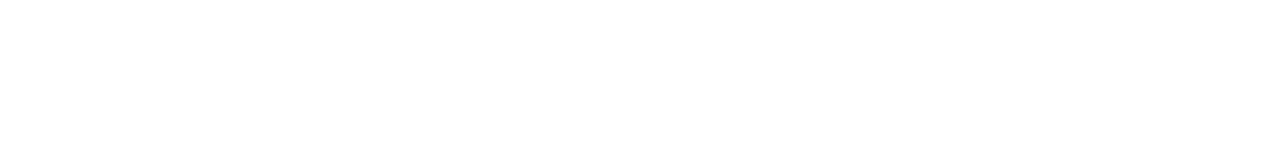
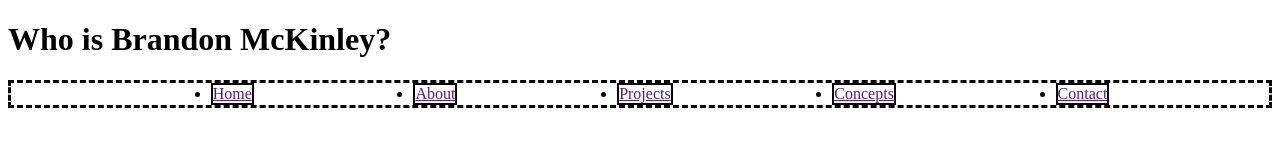
Before and after one commit to McKinley116/mckinley116.github.io, a plain HTML site: page index.html in a window 1280 px wide. Drawn offline with Linux system fonts and the light colour scheme.

Commit message:
start of portfolio page coding

```diff
--- a/index.html
+++ b/index.html
@@ -4,9 +4,22 @@
     <meta charset="UTF-8">
     <meta http-equiv="X-UA-Compatible" content="IE=edge">
     <meta name="viewport" content="width=device-width, initial-scale=1.0">
-    <title>Document</title>
+    <link rel="stylesheet" href="styles.css">
+
+    <title>BrandonMcKinley</title>
 </head>
 <body>
-
+    <h1>Who is Brandon McKinley?</h1>
+    <nav>
+        <!-- insert links for each page. -->
+       <ul>
+            <li><a href=""> Home </a></li>
+            <li><a href=""> About </a></li>
+            <li><a href=""> Projects </a></li>
+            <li><a href=""> Concepts </a></li>
+            <li><a href=""> Contact </a></li>
+       </ul>
+    </nav>
 </body>
+</a>
 </html>
--- a/styles.css
+++ b/styles.css
@@ -1 +1,13 @@
 /* styles.css */
+
+nav ul {
+    display: flex;
+    justify-content: space-evenly;
+    border: 3px dashed black;
+    flex-direction: row;
+}
+
+li {
+    border: 2px solid black;
+
+}
```
